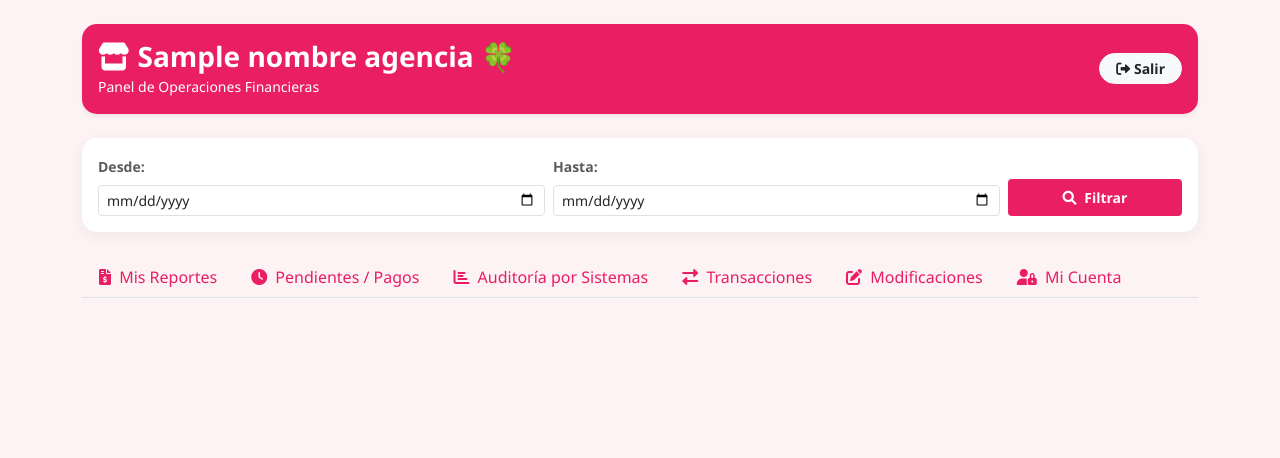
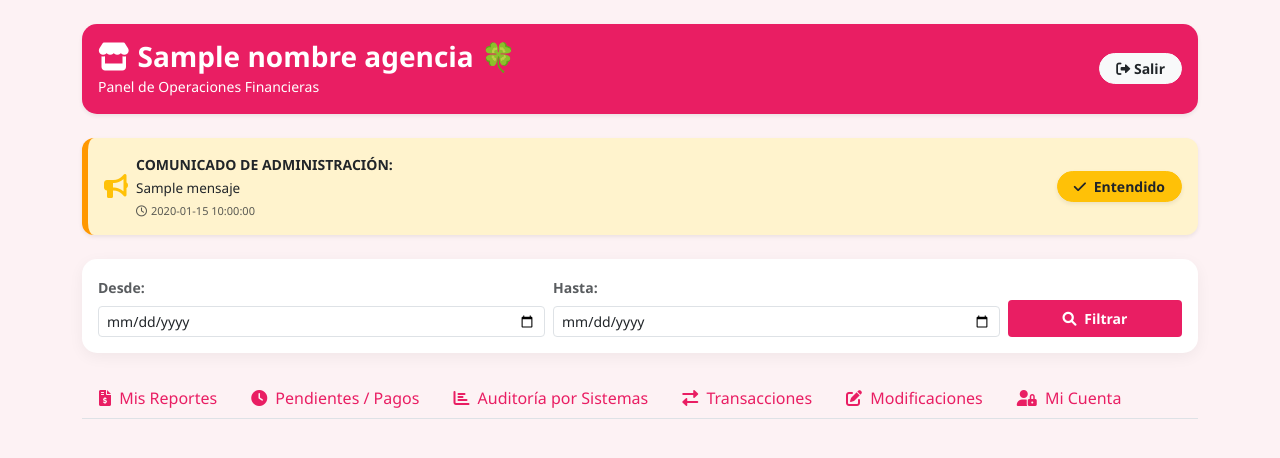
Before and after one commit to mariadelosangelesdiazpinto24-tech/tu-reporte-al-dia., a FastAPI app: template templates/agencia.html in a window 1280 px wide. Shown: the top 458 px of the page. Run offline with FastAPI, Linux system fonts and the light colour scheme; the template is opened without the code that fills it: most values are stand-ins (such as "Sample title", 1, 10 or a date in 2020); some libraries are stand-ins or nearby versions.

Commit message:
Update agencia.html

```diff
--- a/templates/agencia.html
+++ b/templates/agencia.html
@@ -36,6 +36,31 @@
                 <a href="/login" class="btn btn-light btn-sm fw-bold text-dark rounded-pill px-3"><i class="fas fa-sign-out-alt"></i> Salir</a>
             </div>
         </div>
+
+        <!-- BANNER DE COMUNICADOS / NOTIFICACIONES DEL ADMIN -->
+        {% if comunicados and comunicados | length > 0 %}
+        <div class="mb-4">
+            {% for c in comunicados %}
+            <div class="alert alert-warning border-0 shadow-sm d-flex justify-content-between align-items-center flex-wrap gap-2 p-3 mb-2" style="border-radius: 12px; background: #fff3cd; border-left: 6px solid #ff9800 !important;">
+                <div class="d-flex align-items-center gap-2">
+                    <i class="fas fa-bullhorn text-warning fs-4"></i>
+                    <div>
+                        <strong class="d-block text-dark" style="font-size: 14px;">COMUNICADO DE ADMINISTRACIÓN:</strong>
+                        <span class="text-dark" style="font-size: 13.5px;">{{ c.mensaje }}</span>
+                        <small class="text-muted d-block mt-1" style="font-size: 11px;"><i class="far fa-clock me-1"></i>{{ c.fecha }}</small>
+                    </div>
+                </div>
+                <form action="/marcar-comunicado-leido" method="POST" class="m-0">
+                    <input type="hidden" name="comunicado_id" value="{{ c.id }}">
+                    <input type="hidden" name="agencia" value="{{ nombre_agencia }}">
+                    <button type="submit" class="btn btn-warning btn-sm fw-bold px-3 shadow-sm rounded-pill text-dark">
+                        <i class="fas fa-check me-1"></i> Entendido
+                    </button>
+                </form>
+            </div>
+            {% endfor %}
+        </div>
+        {% endif %}
 
         <!-- BUSCADOR POR RANGO DE FECHAS -->
         <div class="card card-custom p-3 bg-white mb-4">
```
